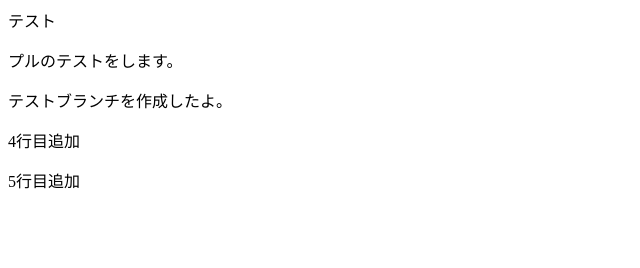
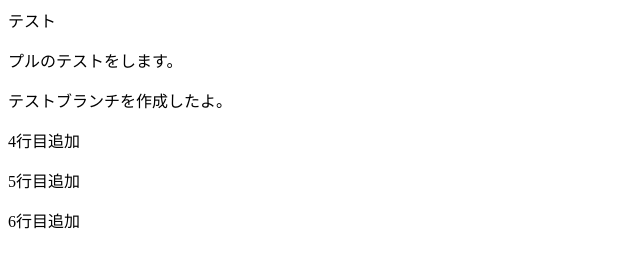
Before and after one commit to asami1618/newfile3, a plain HTML site: page index.html in a window 1280 px wide. Shown: the whole page, without its empty margins (0-640 px from the left). Drawn offline with Linux system fonts and the light colour scheme.

Commit message:
アド　⇒　コミット

```diff
--- a/index.html
+++ b/index.html
@@ -3,3 +3,4 @@
 <p>テストブランチを作成したよ。</p>
 <p>4行目追加</p>
 <p>5行目追加</p>
+<p>6行目追加</p>
```
